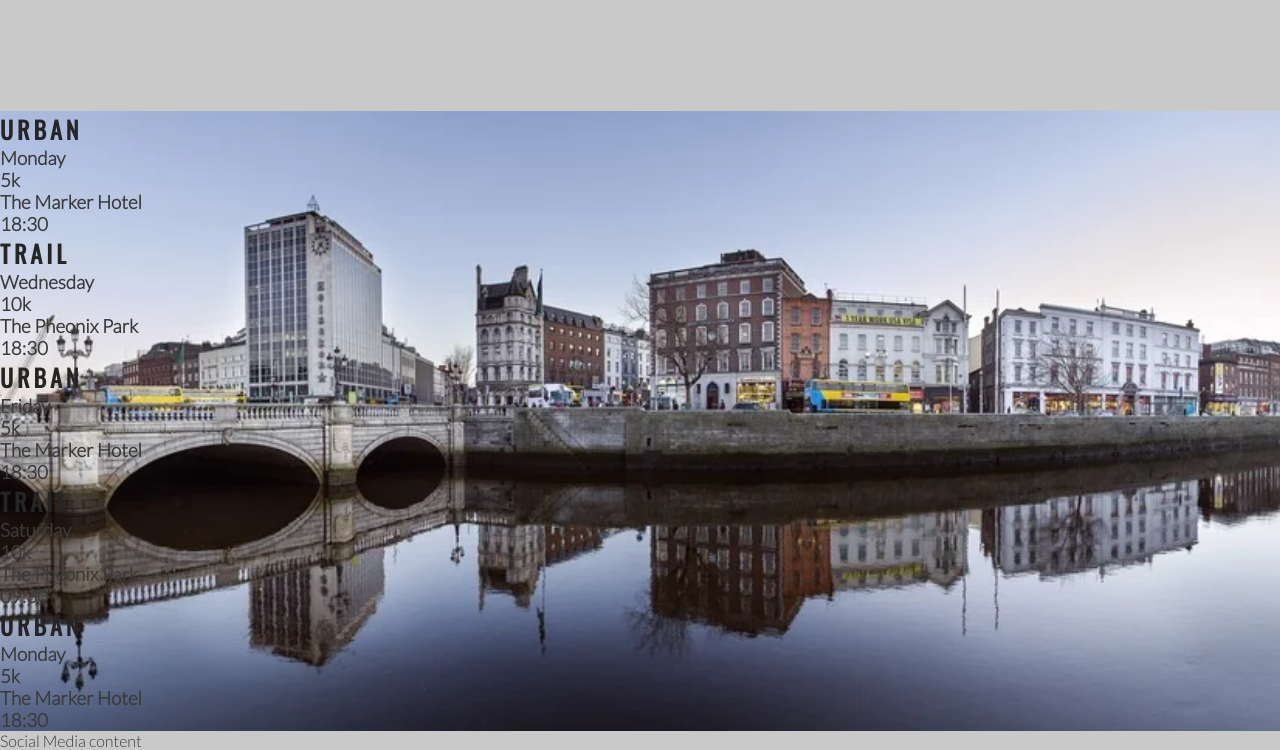
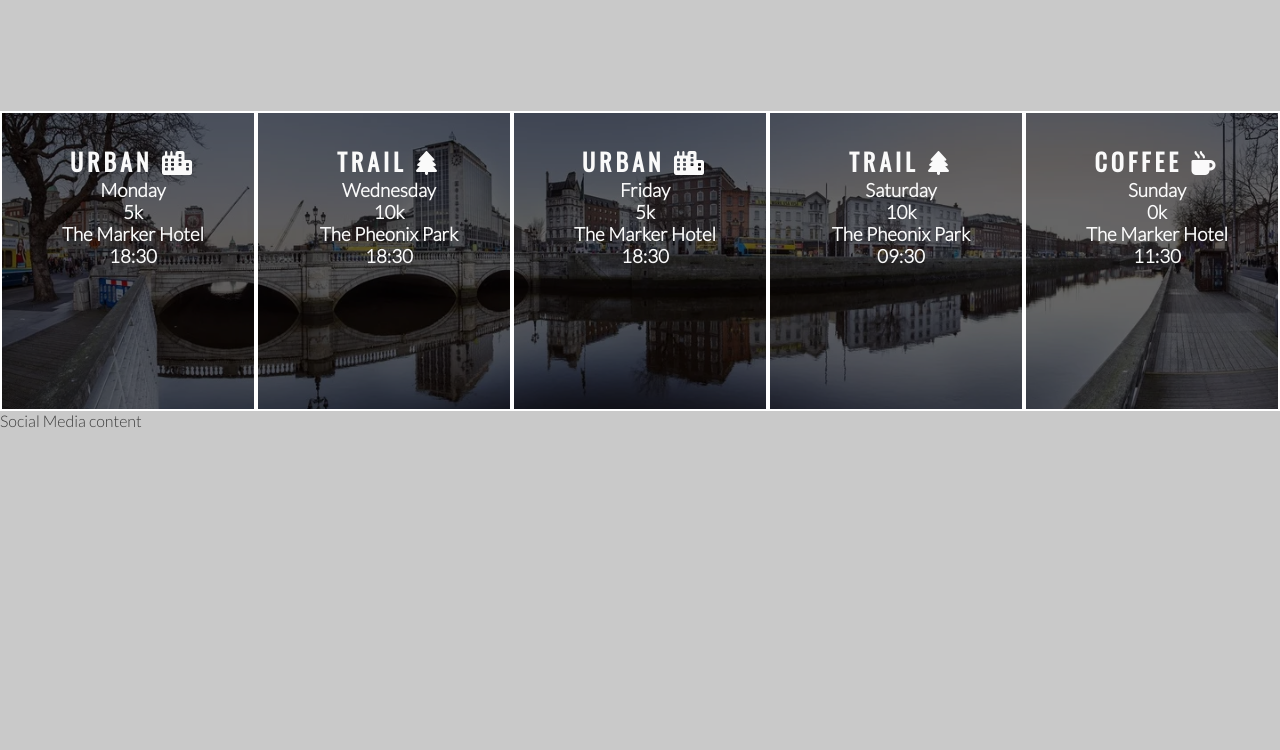
Before and after one commit to KimBergstroem/love-running, a plain HTML site: page index.html in a window 1280 px wide. Shown: the part 1190-1940 px from the top of the page. After the commit the page ends 1620 px from the top, so only its background shows below. Drawn offline with nearby package versions, Linux system fonts and the light colour scheme.

Commit message:
Style: added icons to times section

```diff
--- a/assets/css/style.css
+++ b/assets/css/style.css
@@ -200,3 +200,19 @@ hr{
     width: 100%;
     overflow: hidden;
 }
+
+#times div{
+    color: #fafafa;
+    background-color: rgba(0, 0, 0, .6);
+    width: 20%;
+    height: 300px;
+    float: left;
+    padding: 30px 0 0 10px;
+    text-align: center;
+    border: 2px solid white;
+    box-sizing: border-box;
+}
+
+#times h2{
+    color: #fafafa;
+}
--- a/index.html
+++ b/index.html
@@ -81,40 +81,39 @@
 
     <section id="times">
         <div>
-            <h2>Urban</h2>
+            <h2>Urban <i class="fa-solid fa-city"></i></h2>
             <h3>Monday</h3>
             <h3>5k</h3>
             <h3>The Marker Hotel</h3>
             <h3>18:30</h3>
         </div>
         <div>
-            <h2>Trail</h2>
+            <h2>Trail <i class="fa-solid fa-tree"></i></h2>
             <h3>Wednesday</h3>
             <h3>10k</h3>
             <h3>The Pheonix Park</h3>
             <h3>18:30</h3>
         </div>
         <div>
-            <h2>Urban</h2>
+            <h2>Urban <i class="fa-solid fa-city"></i></h2>
             <h3>Friday</h3>
             <h3>5k</h3>
             <h3>The Marker Hotel</h3>
             <h3>18:30</h3>
         </div>
         <div>
-            <h2>Trail</h2>
+            <h2>Trail <i class="fa-solid fa-tree"></i></h2>
             <h3>Saturday</h3>
             <h3>10k</h3>
             <h3>The Pheonix Park</h3>
             <h3>09:30</h3>
         </div>
         <div>
-            <div>
-                <h2>Urban</h2>
-                <h3>Monday</h3>
-                <h3>5k</h3>
+                <h2>Coffee <i class="fa-solid fa-mug-hot"></i></h2>
+                <h3>Sunday</h3>
+                <h3>0k</h3>
                 <h3>The Marker Hotel</h3>
-                <h3>18:30</h3>
+                <h3>11:30</h3>
             </div>
     </section>
 
```
